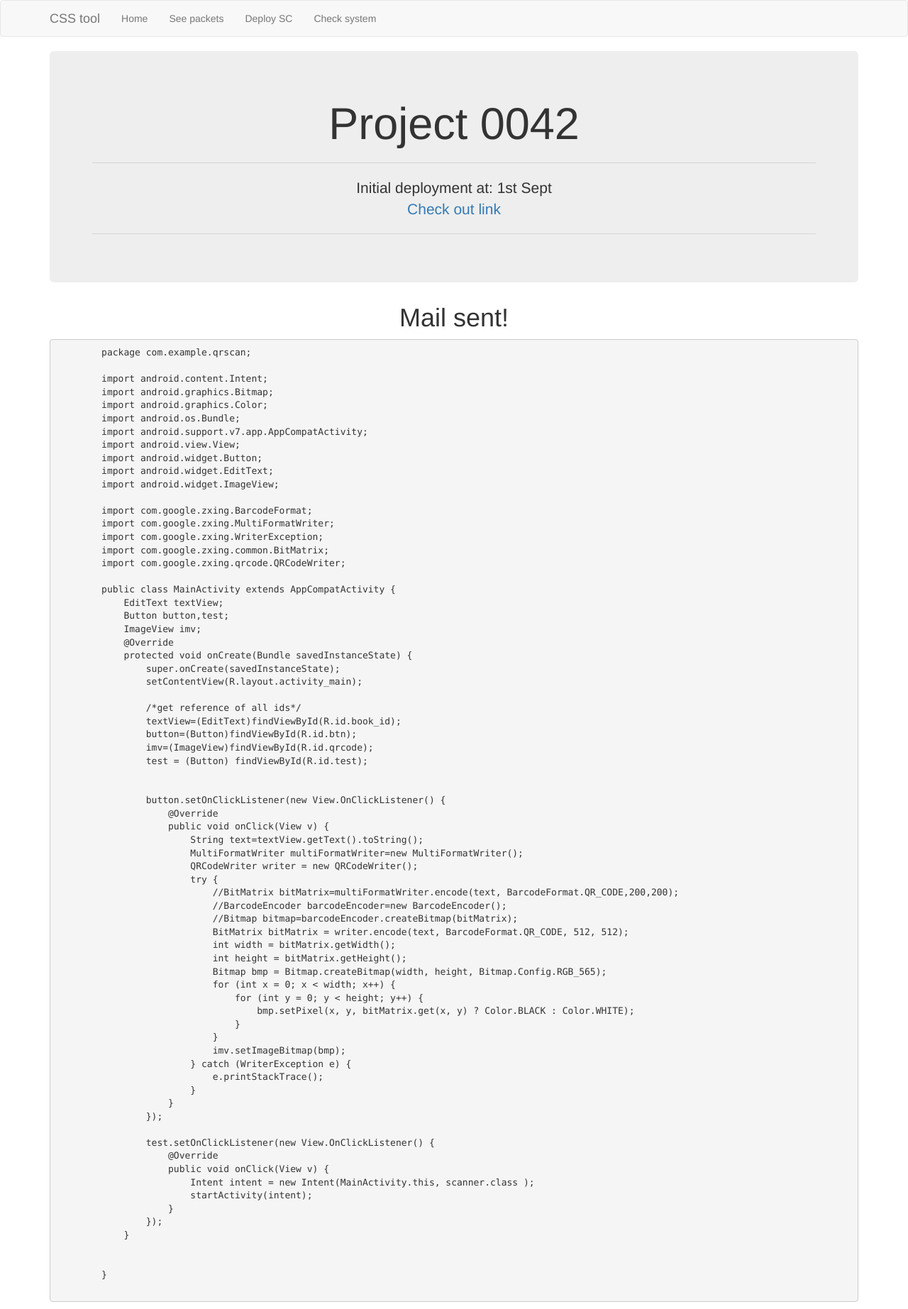
After one commit to parshva-b/Nagios, a Flask app: page /deploy in a window 1280 px wide. The commit adds this page. Shown: the whole page at 71% size. Run offline with Flask 2, Linux system fonts and the light colour scheme; some libraries are stand-ins or nearby versions.

Commit message:
Final work

```diff
--- a/app.py
+++ b/app.py
@@ -1,7 +1,19 @@
 from flask import Flask, render_template
+from flask_mail import Mail, Message
 from packets import sniffer
+import random, datetime, psutil
 
 app = Flask(__name__)
+app.config.update(
+	DEBUG=True,
+	#EMAIL SETTINGS
+	MAIL_SERVER='smtp.gmail.com',
+	MAIL_PORT=465,
+	MAIL_USE_SSL=True,
+	MAIL_USERNAME = 'parshva.barbhaya@somaiya.edu',
+	MAIL_PASSWORD = 'pwd'
+	)
+mail = Mail(app)
 
 sniff = sniffer()
 
@@ -9,9 +21,52 @@ sniff = sniffer()
 def index():
     return render_template('index.html')
 
-@app.route('/about')
+@app.route('/see')
 def about():
     return render_template('about.html', items = sniff)
 
+@app.route('/deploy')
+def deploy():
+    error = ''
+    string = ''
+
+    for i in range(0, 20):
+        error += 'Error code: '+(str(random.randint(10,1000))) + 'at line '+(str(random.randint(1,10000)))+'\n'
+
+    if random.randint(0, 100) % 10==0:
+        # return "Error"
+        try:
+            msg = Message("Error while deploying, please check",
+		  sender="parshva.barbhaya@somaiya.edu",
+		  recipients=["parshva.barbhaya@somaiya.edu"])
+            msg.body = error
+            mail.send(msg)
+            string = 'Mail sent!'
+        except Exception as e:
+            string = str(e)
+    else:
+        try:
+            msg = Message("Service succesfully deployed",
+		  sender="parshva.barbhaya@somaiya.edu",
+		  recipients=["parshva.barbhaya@somaiya.edu"])
+            msg.body = 'No errors found\n Service dployed at '+(str(datetime.datetime.now()))
+            mail.send(msg)
+            string = 'Mail sent!'
+        except Exception as e:
+            string = str(e)
+        # return "Can be deployed"
+
+    return render_template('mail.html', string = string)
+
+@app.route('/check')
+def health():
+    disk =str(psutil.disk_usage('/'))
+    networks = psutil.net_io_counters(pernic=True)
+
+    netio = []
+    for interfaces, matches in networks.items():
+        netio.append({'interface':interfaces,'usage':str(matches)})
+    return render_template('health.html', disk = disk, networks = netio)
+
 if __name__ == '__main__':
     app.run(debug=True)
--- a/templates/includes/_navbar.html
+++ b/templates/includes/_navbar.html
@@ -12,7 +12,9 @@
         <div id="navbar" class="collapse navbar-collapse">
             <ul class="nav navbar-nav">
                 <li><a href="/">Home</a></li>
-                <li><a href="/about">See packets</a></li>
+                <li><a href="/see">See packets</a></li>
+                <li><a href="/deploy">Deploy SC</a></li>
+                <li><a href="/check">Check system</a></li>
             </ul>
         </div><!--/.nav-collapse -->
     </div>
--- a/templates/layout.html
+++ b/templates/layout.html
@@ -5,8 +5,10 @@
     <meta name="viewport" content="width=device-width, initial-scale=1.0">
     <meta http-equiv="X-UA-Compatible" content="ie=edge">
     <title>Nagios</title>
-    <link rel="stylesheet" href="https://maxcdn.bootstrapcdn.com/bootstrap/3.3.7/css/bootstrap.min.css"
-        integrity="sha384-BVYiiSIFeK1dGmJRAkycuHAHRg32OmUcww7on3RYdg4Va+PmSTsz/K68vbdEjh4u" crossorigin="anonymous">
+    <meta name="viewport" content="width=device-width, initial-scale=1">
+    <link rel="stylesheet" href="https://maxcdn.bootstrapcdn.com/bootstrap/3.4.0/css/bootstrap.min.css">
+    <script src="https://ajax.googleapis.com/ajax/libs/jquery/3.4.1/jquery.min.js"></script>
+    <script src="https://maxcdn.bootstrapcdn.com/bootstrap/3.4.0/js/bootstrap.min.js"></script>
 
 
 </head>
@@ -16,9 +18,5 @@
     <div class="container">
         {% block body %} {% endblock %}
     </div>
-
-    <script src="https://maxcdn.bootstrapcdn.com/bootstrap/3.3.7/js/bootstrap.min.js"
-        integrity="sha384-Tc5IQib027qvyjSMfHjOMaLkfuWVxZxUPnCJA7l2mCWNIpG9mGCD8wGNIcPD7Txa" crossorigin="anonymous">
-    </script>
 </body>
 </html>
--- /dev/null
+++ b/templates/mail.html
@@ -0,0 +1,91 @@
+{% extends 'layout.html' %}
+
+{% block body %}
+<div class="jumbotron text-center">
+    <h1>Project 0042</h1>
+    <hr>
+    <p class="lead">
+        Initial deployment at: 1st Sept <br>
+        <a href="https://github.com/parshva-b/Nagios">Check out link</a>
+    </p>
+    <hr>
+</div>
+
+<div>
+    <h1 class="text-center">{{ string }}</h1>
+</div>
+
+<pre>
+        package com.example.qrscan;
+
+        import android.content.Intent;
+        import android.graphics.Bitmap;
+        import android.graphics.Color;
+        import android.os.Bundle;
+        import android.support.v7.app.AppCompatActivity;
+        import android.view.View;
+        import android.widget.Button;
+        import android.widget.EditText;
+        import android.widget.ImageView;
+
+        import com.google.zxing.BarcodeFormat;
+        import com.google.zxing.MultiFormatWriter;
+        import com.google.zxing.WriterException;
+        import com.google.zxing.common.BitMatrix;
+        import com.google.zxing.qrcode.QRCodeWriter;
+
+        public class MainActivity extends AppCompatActivity {
+            EditText textView;
+            Button button,test;
+            ImageView imv;
+            @Override
+            protected void onCreate(Bundle savedInstanceState) {
+                super.onCreate(savedInstanceState);
+                setContentView(R.layout.activity_main);
+
+                /*get reference of all ids*/
+                textView=(EditText)findViewById(R.id.book_id);
+                button=(Button)findViewById(R.id.btn);
+                imv=(ImageView)findViewById(R.id.qrcode);
+                test = (Button) findViewById(R.id.test);
+
+
+                button.setOnClickListener(new View.OnClickListener() {
+                    @Override
+                    public void onClick(View v) {
+                        String text=textView.getText().toString();
+                        MultiFormatWriter multiFormatWriter=new MultiFormatWriter();
+                        QRCodeWriter writer = new QRCodeWriter();
+                        try {
+                            //BitMatrix bitMatrix=multiFormatWriter.encode(text, BarcodeFormat.QR_CODE,200,200);
+                            //BarcodeEncoder barcodeEncoder=new BarcodeEncoder();
+                            //Bitmap bitmap=barcodeEncoder.createBitmap(bitMatrix);
+                            BitMatrix bitMatrix = writer.encode(text, BarcodeFormat.QR_CODE, 512, 512);
+                            int width = bitMatrix.getWidth();
+                            int height = bitMatrix.getHeight();
+                            Bitmap bmp = Bitmap.createBitmap(width, height, Bitmap.Config.RGB_565);
+                            for (int x = 0; x < width; x++) {
+                                for (int y = 0; y < height; y++) {
+                                    bmp.setPixel(x, y, bitMatrix.get(x, y) ? Color.BLACK : Color.WHITE);
+                                }
+                            }
+                            imv.setImageBitmap(bmp);
+                        } catch (WriterException e) {
+                            e.printStackTrace();
+                        }
+                    }
+                });
+
+                test.setOnClickListener(new View.OnClickListener() {
+                    @Override
+                    public void onClick(View v) {
+                        Intent intent = new Intent(MainActivity.this, scanner.class );
+                        startActivity(intent);
+                    }
+                });
+            }
+
+
+        }
+    </pre>
+{% endblock %}
```
Also changed, not shown: health.py (added, +13 -0 lines), packets.py (+9 -3 lines), templates/about.html (+9 -7 lines), templates/health.html (added, +34 -0 lines).
